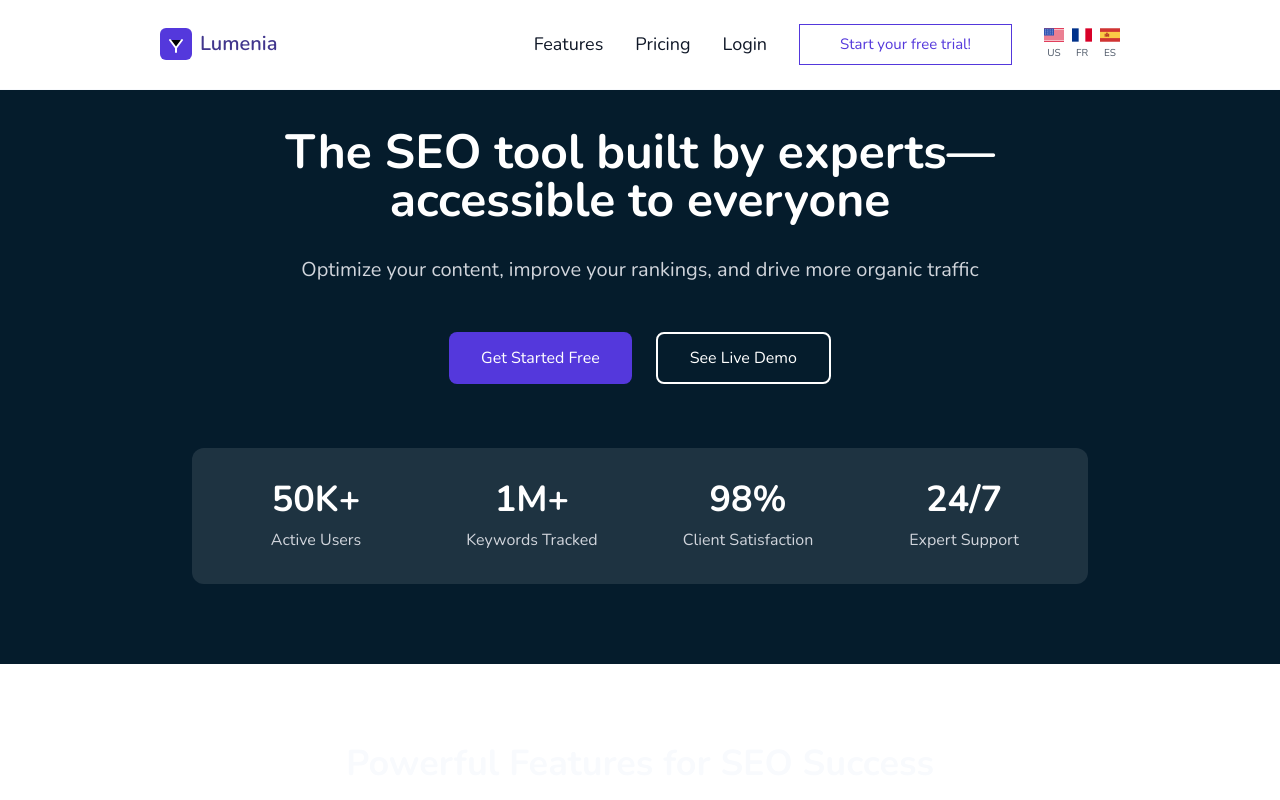
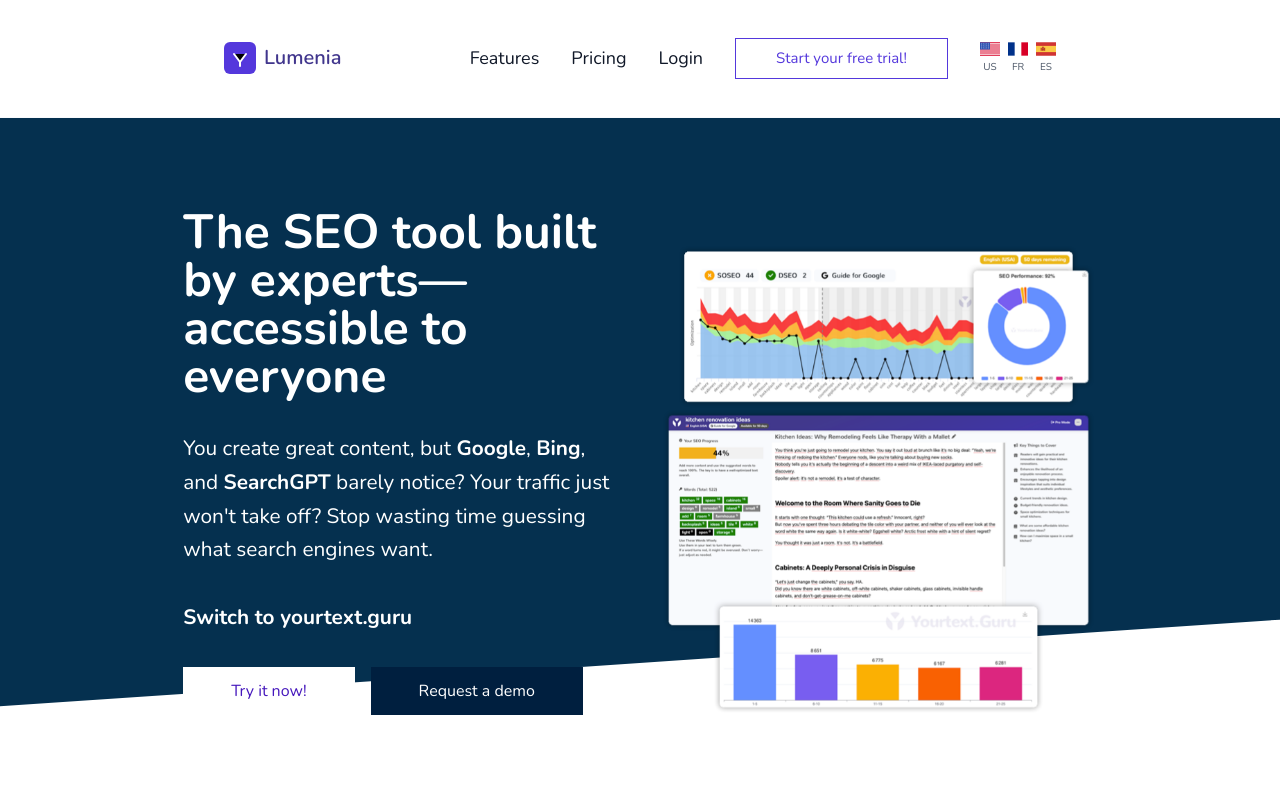
Before and after one commit to toptalentcoder/SEO-Lumenia, a Next.js app in the folder client/: page / in a window 1280 px wide. Shown: the top 800 px of the page. Built offline with nearby package versions, Linux system fonts and the light colour scheme.

Commit message:
welcome page content section
Co-authored-by: HealerDevOps <gonggong624721@gmail.com>

```diff
--- a/client/src/app/page.js
+++ b/client/src/app/page.js
@@ -23,9 +23,9 @@
 
       {/* Navbar */}
       <nav className={`fixed w-full bg-white border-b z-50 transition-all duration-300 ${
-        scrolled ? 'py-3' : 'py-6'
+        scrolled ? 'py-3' : 'py-[38px]'
       }`}>
-        <div className="container mx-auto px-40">
+        <div className="container mx-auto px-56">
           <div className="flex items-center justify-between">
             {/* Logo */}
             <Link href="/" className="flex items-center">
@@ -82,46 +82,71 @@
       </nav>
 
       {/* Hero Section */}
-      <section className="bg-[#051C2C] text-white pt-32 pb-20">
-        <div className="container mx-auto px-4">
-          <div className="max-w-4xl mx-auto text-center">
-            <h1 className="text-5xl font-bold mb-8">
-              The SEO tool built by experts—accessible to everyone
-            </h1>
-            <p className="text-xl text-gray-300 mb-12">
-              Optimize your content, improve your rankings, and drive more organic traffic
-            </p>
-            <div className="flex justify-center gap-6 mb-16">
-              <button className="px-8 py-3 bg-[#5438DC] text-white rounded-lg hover:bg-[#4329bd] transition-colors">
-                Get Started Free
-              </button>
-              <button className="px-8 py-3 border-2 border-white text-white rounded-lg hover:bg-white hover:text-[#051C2C] transition-colors">
-                See Live Demo
-              </button>
+      <section className="relative bg-black pt-28">
+        {/* Blue Overlay */}
+        <div className="absolute inset-0 bg-[#073C63] opacity-80"></div>
+
+        {/* Content */}
+        <div className="relative container mx-auto px-4 pt-24 pb-12">
+          <div className="flex flex-col md:flex-row items-center justify-center gap-10">
+            {/* Left Column */}
+            <div className="w-full md:w-[35%] z-10">
+              <h1 className="text-5xl font-bold text-white mb-8">
+                The SEO tool built by experts—accessible to everyone
+              </h1>
+              <p className="text-[20.8px] leading-relaxed text-white mb-8">
+                You create great content, but <strong>Google</strong>, <strong>Bing</strong>, and{' '}
+                <strong>SearchGPT</strong> barely notice? Your traffic just won&apos;t take off? Stop wasting time guessing what search engines want.
+                <br /><br />
+                <strong>Switch to yourtext.guru</strong>
+              </p>
+              <div className="flex flex-wrap gap-4">
+                <Link
+                  href="/auth/signup"
+                  className="px-12 py-3 bg-white hover:bg-[#001F3F] text-[#4517BC] hover:text-white transition-colors font-medium cursor-pointer"
+                >
+                  Try it now!
+                </Link>
+                <Link
+                  href="mailto:demo@yourtext.guru?subject=Request%20a%20demo&body=Instructions%20for%20your%20demo%20request%0D%0A%0D%0ATo%20help%20us%20tailor%20the%20demo%20to%20your%20needs%2C%20please%20include%20the%20following%20information%3A%0D%0A%0D%0A1%EF%B8%8F%E2%83%A3%20Your%20company%20and%20industry%0D%0A%0D%0A2%EF%B8%8F%E2%83%A3%20Your%20main%20goal%3A%20What%20problem%20are%20you%20trying%20to%20solve%20with%20our%20solution%3F%0D%0A%0D%0A3%EF%B8%8F%E2%83%A3%20Approximate%20number%20of%20users%20involved%0D%0A%0D%0A4%EF%B8%8F%E2%83%A3%20Any%20specific%20features%20you%27d%20like%20us%20to%20focus%20on%0D%0A%0D%0A5%EF%B8%8F%E2%83%A3%20Your%20availability%20for%20the%20demo%20%28please%20propose%20multiple%20time%20slots%29%0D%0A%0D%0AWith%20these%20details%2C%20we%20can%20prepare%20a%20targeted%20demo%20and%20respond%20precisely%20to%20your%20expectations.%0D%0A%0D%0AThank%20you%21"
+                  className="px-12 py-3 bg-[#001F3F] text-white font-medium"
+                >
+                  Request a demo
+                </Link>
+              </div>
             </div>
-            <div className="bg-white/10 rounded-xl p-8">
-              <div className="grid grid-cols-1 md:grid-cols-2 lg:grid-cols-4 gap-8">
-                <div className="text-center">
-                  <h3 className="text-4xl font-bold mb-2">50K+</h3>
-                  <p className="text-gray-300">Active Users</p>
-                </div>
-                <div className="text-center">
-                  <h3 className="text-4xl font-bold mb-2">1M+</h3>
-                  <p className="text-gray-300">Keywords Tracked</p>
-                </div>
-                <div className="text-center">
-                  <h3 className="text-4xl font-bold mb-2">98%</h3>
-                  <p className="text-gray-300">Client Satisfaction</p>
-                </div>
-                <div className="text-center">
-                  <h3 className="text-4xl font-bold mb-2">24/7</h3>
-                  <p className="text-gray-300">Expert Support</p>
-                </div>
-              </div>
+
+            {/* Right Column */}
+            <div className="w-full md:w-[35%] mt-12 md:mt-0 z-10">
+              <Image
+                src="/images/welcome/hero-img.png"
+                alt="yourtext.guru: SEO tool"
+                width={600}
+                height={400}
+                className="transform -mb-12 animate-float"
+              />
             </div>
           </div>
         </div>
+
+        {/* SVG Background */}
+        <div
+          className="absolute bottom-0 left-0 w-full h-[200px] bg-no-repeat bg-cover bg-center"
+          style={{ backgroundImage: 'url(/images/welcome/landing-hero.svg)' }}
+        ></div>
       </section>
+
+      {/* Add animation keyframes for floating effect */}
+      <style jsx global>{`
+        @keyframes float {
+          0% { transform: translateY(0px); }
+          50% { transform: translateY(-20px); }
+          100% { transform: translateY(0px); }
+        }
+        .animate-float {
+          animation: float 6s ease-in-out infinite;
+        }
+      `}</style>
 
       {/* Features Section */}
       <section className="py-20 bg-white">
--- a/client/src/styles/globals.css
+++ b/client/src/styles/globals.css
@@ -3,13 +3,6 @@
 :root {
   --background: #F8FAFD;
   --foreground: #F8FAFD;
-}
-
-@theme inline {
-  --color-background: var(--background);
-  --color-foreground: var(--foreground);
-  --font-sans: var(--font-geist-sans);
-  --font-mono: var(--font-geist-mono);
 }
 
 @media (prefers-color-scheme: dark) {
```
Also changed, not shown: client/public/images/welcome/hero-img.png (added), client/public/images/welcome/landing-hero.svg (added).
